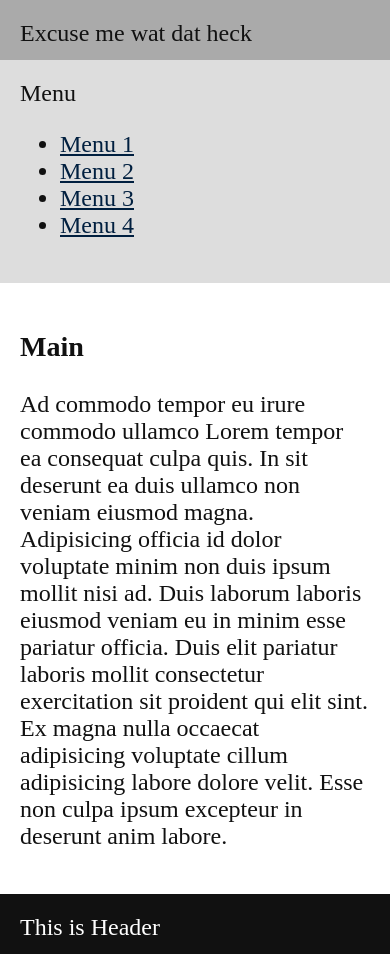
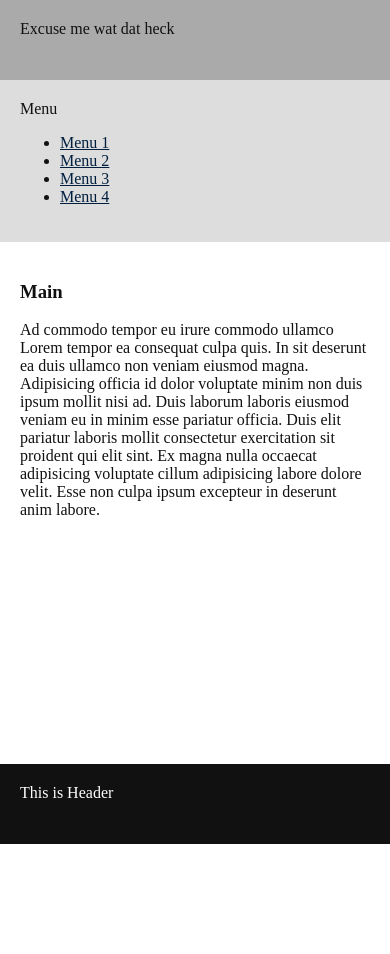
Before and after one commit to DriftKingTW/CSS-Grid-Example, a plain HTML site: page index.html in a window 390 px wide. After the commit the page ends 844 px from the top, so only its background shows below. Drawn offline with Linux system fonts and the light colour scheme.

Commit message:
Change mobile layout

```diff
--- a/style.scss
+++ b/style.scss
@@ -51,7 +51,7 @@ a:hover {
 		"menu   main   main   main        bio"
 		"menu   footer footer rightfooter rightfooter";
 
-	@media (max-width: 1200px) {
+	@media (max-width: 1440px) {
 		grid-template-areas:
 			"header  		 header 	 	 header header header"
 			"bio         main 		   main   main   menu"
@@ -59,7 +59,7 @@ a:hover {
 			"rightfooter rightfooter footer footer menu";
 	}
 
-	@media (max-width: 992px) {
+	@media (max-width: 1200px) {
 		grid-template-areas:
 			"header header header header header header"
 			"menu   main 	 main 	main 	 main 	main"
@@ -73,8 +73,8 @@ a:hover {
 		}
 	}
 
-	@media (max-width: 576px) {
-		grid-template-rows: 60px auto 1fr 60px;
+	@media (max-width: 992px) {
+		grid-template-rows: 80px auto 1fr 80px;
 		grid-template-areas:
 			"footer"
 			"menu"
@@ -91,6 +91,9 @@ a:hover {
 .grid-container > div {
 	padding: 20px;
 	font-size: 24px;
+	@media (max-width: 992px) {
+		font-size: 16px;
+	}
 }
 
 #avator {
```
Also changed, not shown: style.css.
